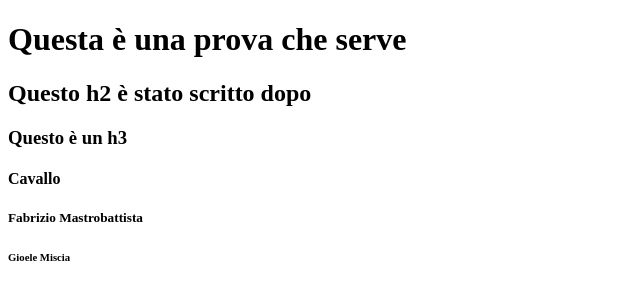
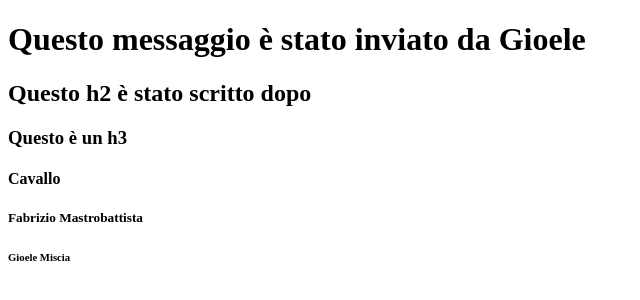
Before and after one commit to andreacagnina/Github, a plain HTML site: page index.html in a window 1280 px wide. Shown: the whole page, without its empty margins (0-640 px from the left). Drawn offline with Linux system fonts and the light colour scheme.

Commit message:
[FIX] Fix message in index H1

```diff
--- a/index.html
+++ b/index.html
@@ -8,7 +8,7 @@
 </head>
 
 <body>
-    <h1>Questa è una prova che serve</h1>
+    <h1>Questo messaggio è stato inviato da Gioele</h1>
     <h2>Questo h2 è stato scritto dopo</h2>
     <h3>Questo è un h3</h3>
     <h4>Cavallo</h4>
```
